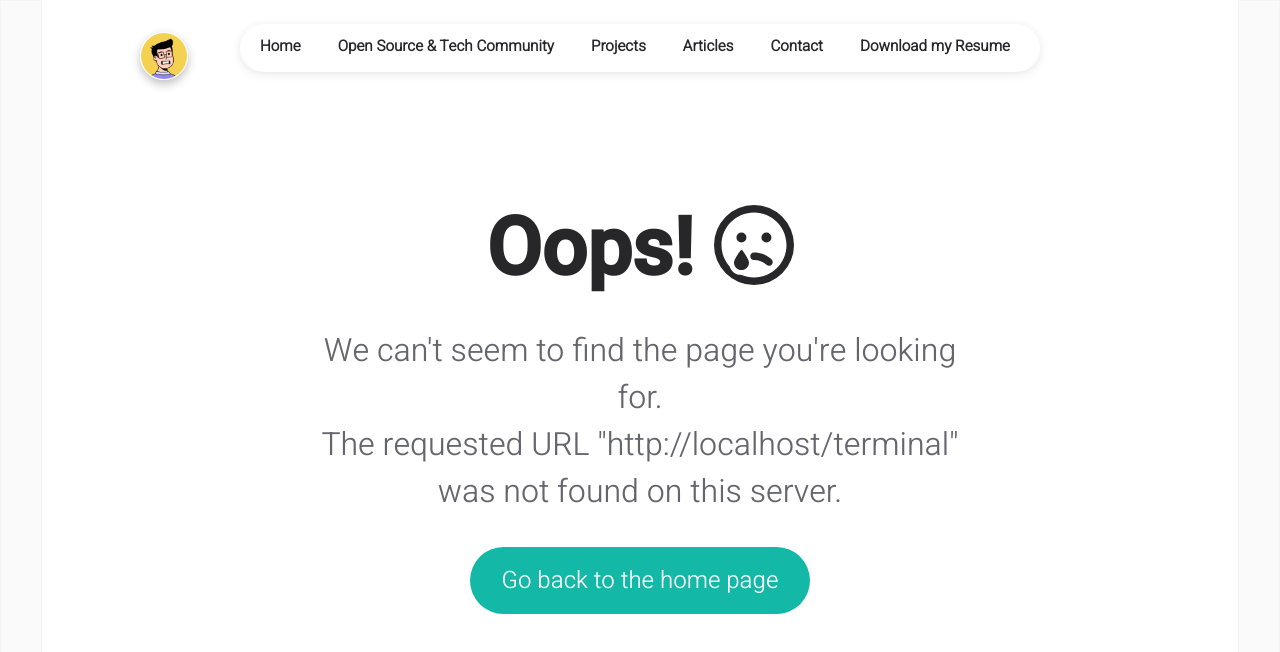
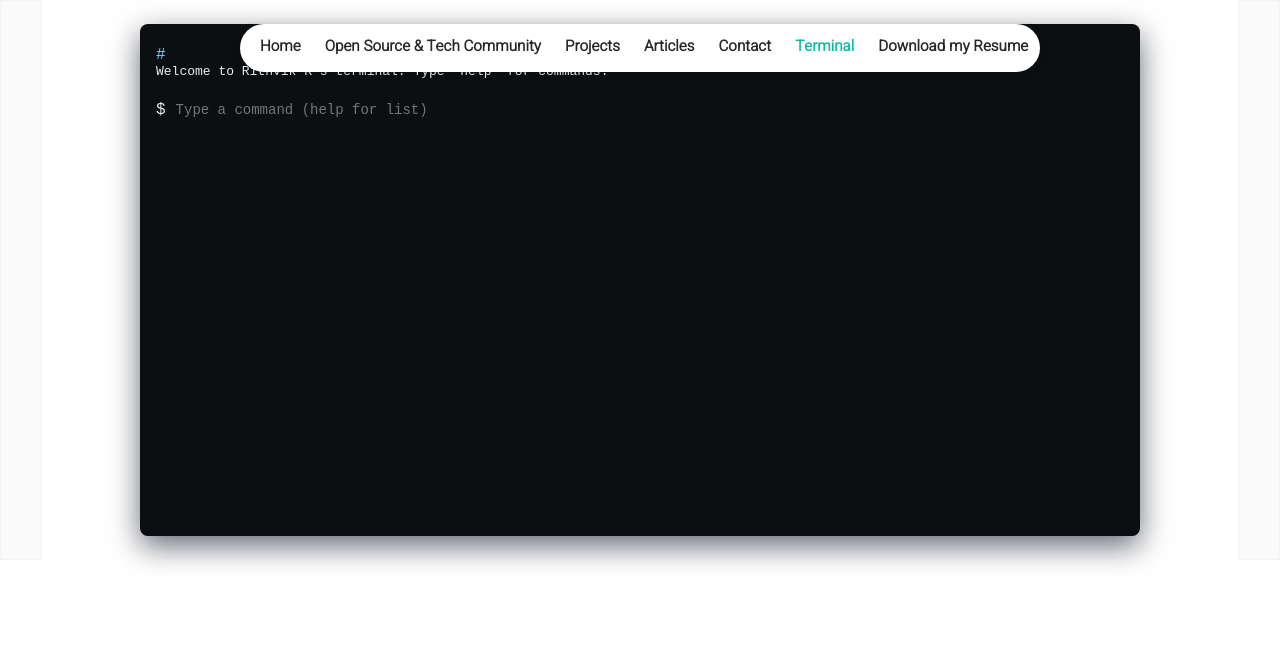
Before and after one commit to Rithvik1709/portfolio_, a React (Create React App) app: page /terminal in a window 1280 px wide. Shown: the top 652 px of the page. Built offline with nearby package versions, Linux system fonts and the light colour scheme.

Commit message:
added terminal to the page

```diff
--- a/package.json
+++ b/package.json
@@ -3,9 +3,9 @@
 	"version": "1.1.0",
 	"description": "Personal portfolio template built using Reactjs",
 	"author": {
-		"name": "Tharindu N. Madhusanka",
-		"email": "mail@tharindu.dev",
-		"url": "https://tharindu.dev"
+		"name": "Rithvik",
+		"email": "rithvikbng@gmail.com",
+		"url": "https://rithvik.dev"
 	},
 	"license": "MIT",
 	"private": true,
--- a/src/App.js
+++ b/src/App.js
@@ -9,6 +9,7 @@ import Articles from "./pages/articles";
 import ReadArticle from "./pages/readArticle";
 import Contact from "./pages/contact";
 import Notfound from "./pages/404";
+import Terminal from "./pages/terminal";
 
 import { TRACKING_ID } from "./data/tracking";
 import "./app.css";
@@ -29,6 +30,7 @@ function App() {
 				<Route path="/articles" element={<Articles />} />
 				<Route path="/article/:slug" element={<ReadArticle />} />
 				<Route path="/contact" element={<Contact />} />
+				<Route path="/terminal" element={<Terminal />} />
 				<Route path="*" element={<Notfound />} />
 			</Routes>
 		</div>
--- a/src/components/common/navBar.jsx
+++ b/src/components/common/navBar.jsx
@@ -28,6 +28,9 @@ const NavBar = (props) => {
 							<li className={active === "contact" ? "nav-item active" : "nav-item"}>
 								<Link to="/contact">Contact</Link>
 							</li>
+							<li className={active === "terminal" ? "nav-item active" : "nav-item"}>
+								<Link to="/terminal">Terminal</Link>
+							</li>
 
 											<li className="nav-item">
 												<a className="nav-link" href="/resumes/rithvik_s_resume (2).pdf" download>Download my Resume</a>
--- /dev/null
+++ b/src/pages/styles/terminal.css
@@ -0,0 +1,74 @@
+.terminal-wrapper {
+	padding: 24px 16px;
+	/* move terminal further down from the top/nav */
+	margin-top: 80px;
+}
+
+.terminal-window {
+	background: #0b0f12;
+	color: #e6eef3;
+	border-radius: 8px;
+	padding: 16px;
+	min-height: 60vh;
+	box-shadow: 0 10px 30px rgba(2,6,23,0.6);
+	font-family: 'Source Code Pro', monospace;
+}
+
+.terminal-output {
+	max-height: 60vh;
+	overflow-y: auto;
+	padding-bottom: 8px;
+}
+
+.terminal-line {
+	margin: 6px 0;
+}
+
+.terminal-line .prompt {
+	color: #7dd3fc;
+	margin-right: 8px;
+}
+
+.terminal-line.system pre {
+	white-space: pre-wrap;
+	margin: 0;
+}
+
+.terminal-line.user pre {
+	white-space: pre-wrap;
+	margin: 0;
+	color: #c7f9cc;
+}
+
+.terminal-input {
+	display: flex;
+	align-items: center;
+	gap: 8px;
+	margin-top: 8px;
+}
+
+.terminal-input input {
+	flex: 1;
+	background: transparent;
+	border: none;
+	outline: none;
+	color: #e6eef3;
+	font-family: 'Source Code Pro', monospace;
+	font-size: 14px;
+}
+
+/* mobile adjustments */
+@media (max-width: 600px) {
+	.terminal-window {
+		padding: 12px;
+		min-height: 50vh;
+	}
+	.terminal-output {
+		max-height: 50vh;
+	}
+}
+
+/* slightly smaller offset on narrow screens */
+@media (max-width: 420px) {
+	.terminal-wrapper { margin-top: 48px; }
+}
--- /dev/null
+++ b/src/pages/terminal.jsx
@@ -0,0 +1,168 @@
+import React, { useState, useRef, useEffect } from "react";
+import NavBar from "../components/common/navBar";
+import INFO from "../data/user";
+import "./styles/terminal.css";
+
+
+const Terminal = () => {
+	// collapse multiple whitespace (spaces, tabs, newlines) in the stored name
+	const displayName = (INFO.main.name || "").replace(/\s+/g, " ").trim();
+	const [lines, setLines] = useState([
+		{ type: "system", text: `Welcome to ${displayName}'s terminal. Type 'help' for commands.` },
+	]);
+	// command history for ArrowUp / ArrowDown navigation
+	const [history, setHistory] = useState([]);
+	const [historyIndex, setHistoryIndex] = useState(null); // null means not browsing history
+	const [input, setInput] = useState("");
+	const inputRef = useRef(null);
+    const outputRef = useRef(null);
+
+	useEffect(() => {
+		inputRef.current?.focus();
+	}, []);
+
+	const append = (text, type = "user") => {
+		setLines((l) => {
+			const next = [...l, { type, text }];
+			// scroll to bottom after the DOM updates
+			setTimeout(() => {
+				if (outputRef.current) {
+					outputRef.current.scrollTop = outputRef.current.scrollHeight;
+				}
+			}, 20);
+			return next;
+		});
+	};
+
+	// render text but convert URLs to clickable links
+	const renderTextWithLinks = (text) => {
+		if (!text || typeof text !== "string") return text;
+		const urlRegex = /https?:\/\/[^\s)]+/g;
+		const elements = [];
+		let lastIndex = 0;
+		let match;
+		let keyId = 0;
+		while ((match = urlRegex.exec(text)) !== null) {
+			const url = match[0];
+			const idx = match.index;
+			if (idx > lastIndex) {
+				elements.push(
+					<span key={`txt-${keyId++}`}>{text.slice(lastIndex, idx)}</span>
+				);
+			}
+			elements.push(
+				<a key={`link-${keyId++}`} href={url} target="_blank" rel="noreferrer noopener">
+					{url}
+				</a>
+			);
+			lastIndex = idx + url.length;
+		}
+		if (lastIndex < text.length) {
+			elements.push(<span key={`txt-${keyId++}`}>{text.slice(lastIndex)}</span>);
+		}
+		// if no urls matched, return original text inside a span so <pre> preserves whitespace
+		if (elements.length === 0) return <span>{text}</span>;
+		return elements;
+	};
+
+	const handleCommand = (cmd) => {
+		const c = cmd.trim().toLowerCase();
+		if (c === "help") {
+			append("Available commands: help, about, socials, projects, contact, resume, clear", "system");
+		} else if (c === "about") {
+			append(INFO.homepage.description, "system");
+		} else if (c === "socials") {
+			append(JSON.stringify(INFO.socials, null, 2), "system");
+		} else if (c === "projects") {
+			const list = INFO.projects.map((p) => `- ${p.title} : ${p.link}`).join("\n");
+			append(list, "system");
+		} else if (c === "contact") {
+			append(`Email: ${INFO.main.email}`, "system");
+		} else if (c === "resume") {
+			append("Download resume at /resumes/rithvik_s_resume (2).pdf", "system");
+		} else if (c === "clear") {
+			setLines([]);
+		} else {
+			append(`Command not found: ${cmd}`, "system");
+		}
+	};
+
+	const onSubmit = (e) => {
+		e.preventDefault();
+		if (!input) return;
+		append(input, "user");
+		handleCommand(input);
+		// push to history and reset browsing index
+		setHistory((h) => [...h, input]);
+		setHistoryIndex(null);
+		setInput("");
+
+		// after DOM updates, scroll the output to bottom so the user sees the latest response
+		setTimeout(() => {
+			if (outputRef.current) {
+				outputRef.current.scrollTop = outputRef.current.scrollHeight;
+			}
+		}, 50);
+	};
+
+	const handleKeyDown = (e) => {
+		if (e.key === "ArrowUp") {
+			e.preventDefault();
+			if (history.length === 0) return;
+			// start from last command if not browsing
+			let idx = historyIndex === null ? history.length - 1 : historyIndex - 1;
+			if (idx < 0) idx = 0;
+			setHistoryIndex(idx);
+			setInput(history[idx]);
+		} else if (e.key === "ArrowDown") {
+			e.preventDefault();
+			if (history.length === 0) return;
+			if (historyIndex === null) return; // nothing to go down from
+			let idx = historyIndex + 1;
+			if (idx >= history.length) {
+				setHistoryIndex(null);
+				setInput("");
+			} else {
+				setHistoryIndex(idx);
+				setInput(history[idx]);
+			}
+		}
+	};
+
+	return (
+		<div className="page-content">
+			<NavBar active="terminal" />
+			<div className="content-wrapper terminal-wrapper">
+				<div className="terminal-window">
+					<div className="terminal-output" ref={outputRef}>
+						{lines.map((l, i) => (
+							<div key={i} className={`terminal-line ${l.type}`}>
+								{l.type === "user" ? (
+									<span className="prompt">$</span>
+								) : (
+									<span className="prompt">#</span>
+								)}
+								<pre>{renderTextWithLinks(l.text)}</pre>
+							</div>
+						))}
+					</div>
+
+					<form className="terminal-input" onSubmit={onSubmit}>
+						<span className="prompt">$</span>
+						<input
+							type="text"
+							value={input}
+							onChange={(e) => { setInput(e.target.value); if (historyIndex !== null) setHistoryIndex(null); }}
+							ref={inputRef}
+							onKeyDown={handleKeyDown}
+							placeholder="Type a command (help for list)"
+						/>
+					</form>
+				</div>
+
+			</div>
+		</div>
+	);
+};
+
+export default Terminal;
```
